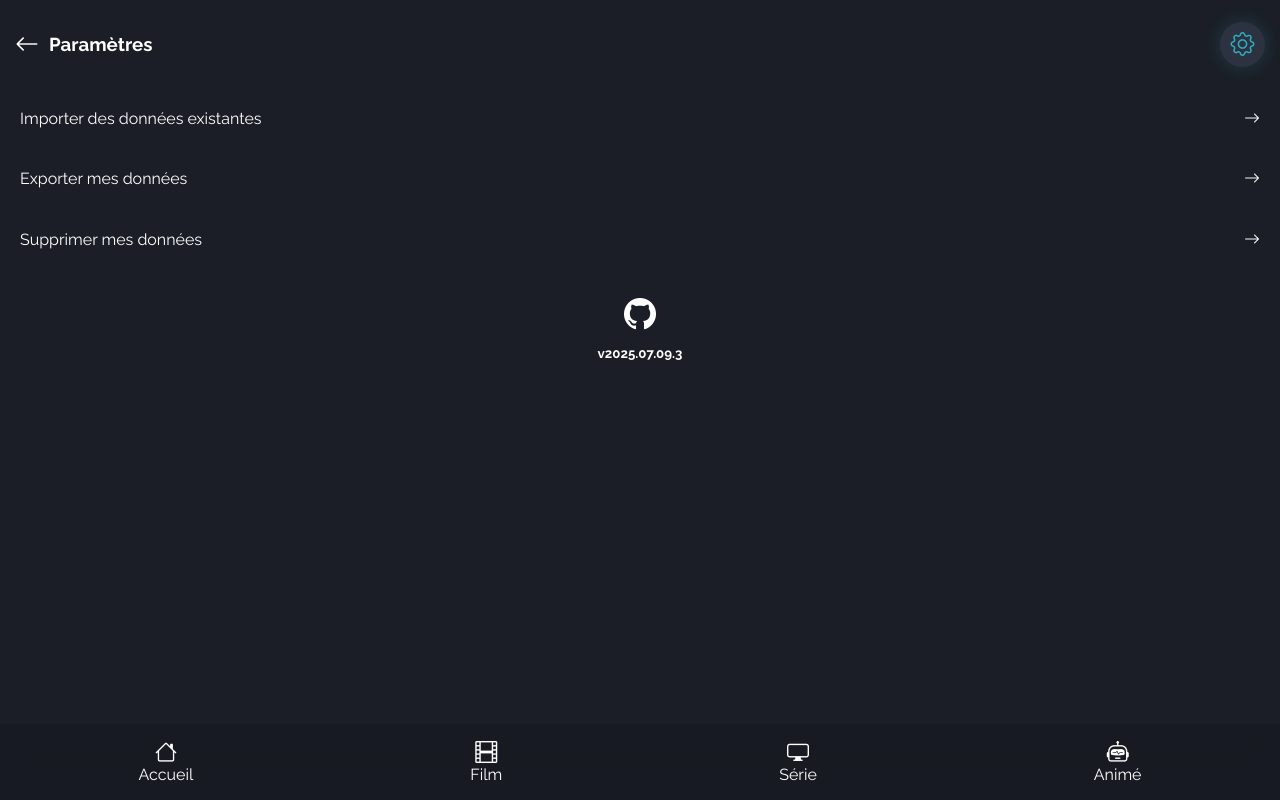
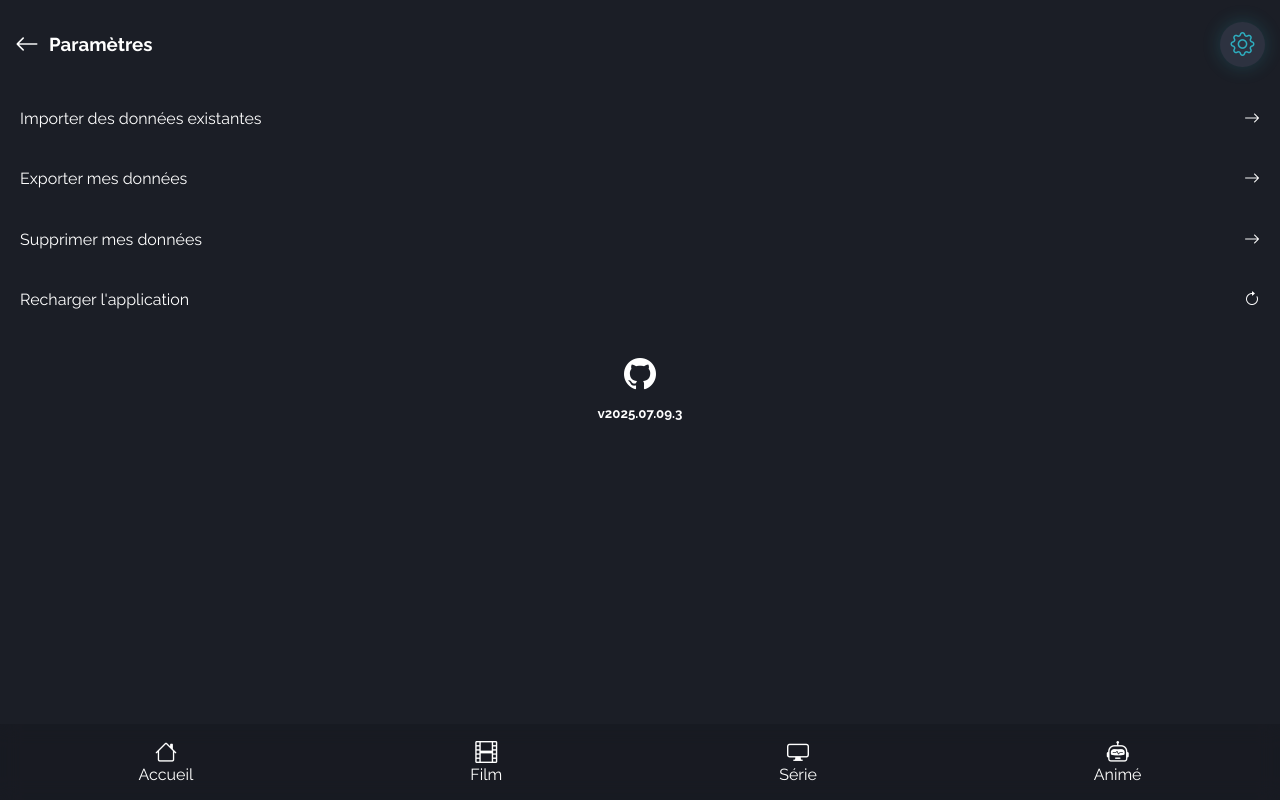
Before and after one commit to elYugen/MyWatchList, a React (Vite) app: page /settings in a window 1280 px wide. Built offline with nearby package versions, Linux system fonts and the light colour scheme.

Commit message:
ajout d'un composant randompick et ajout sur la page home

```diff
--- a/src/components/Settings/Settings.jsx
+++ b/src/components/Settings/Settings.jsx
@@ -58,6 +58,21 @@ const handleDelete = () => {
   alert('watchlist_uuid supprimé du localStorage');
 };
 
+// Constante pour recharger la PWA
+const handleReloadPWA = () => {
+  if ('serviceWorker' in navigator) {
+    navigator.serviceWorker.getRegistrations().then(registrations => {
+      for (const registration of registrations) {
+        registration.unregister();
+      }
+      window.location.reload(true);
+      alert('Application rechargée avec succès !');
+    });
+  } else {
+    window.location.reload(true);
+    alert('Application rechargée !');
+  }
+};
 
   // const exportBug = () => {
   //   const data = localStorage.getItem('bugReports') || '[]';
@@ -83,6 +98,10 @@ const handleDelete = () => {
             <p>Supprimer mes données</p>
             <p><i className="bi bi-arrow-right"></i></p>
         </li>
+        <li className="settingsOptionsLink" onClick={handleReloadPWA}>
+            <p>Recharger l'application</p>
+            <p><i className="bi bi-arrow-clockwise"></i></p>
+        </li>
         {/* <hr style={{ width: '100%' }} />
         <li className="settingsOptionsLink" onClick={exportBug}>
             <p>Exporter les données de bug</p>
--- a/vite.config.js
+++ b/vite.config.js
@@ -10,7 +10,7 @@ export default defineConfig({
       includeAssets: ['favicon.png', 'robots.txt', 'apple-touch-icon.png'],
       manifest: {
         name: 'WatchList',
-        short_name: 'AppAnime',
+        short_name: 'WatchList',
         description: 'Gère ta watchlist d’anime et de films',
         theme_color: '#1b1e26',
         background_color: '#1b1e26',
```
